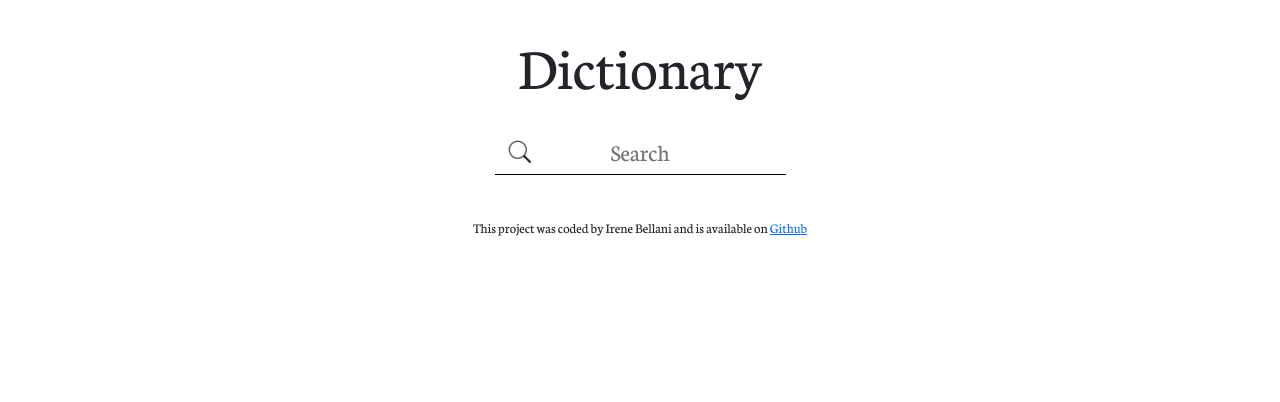
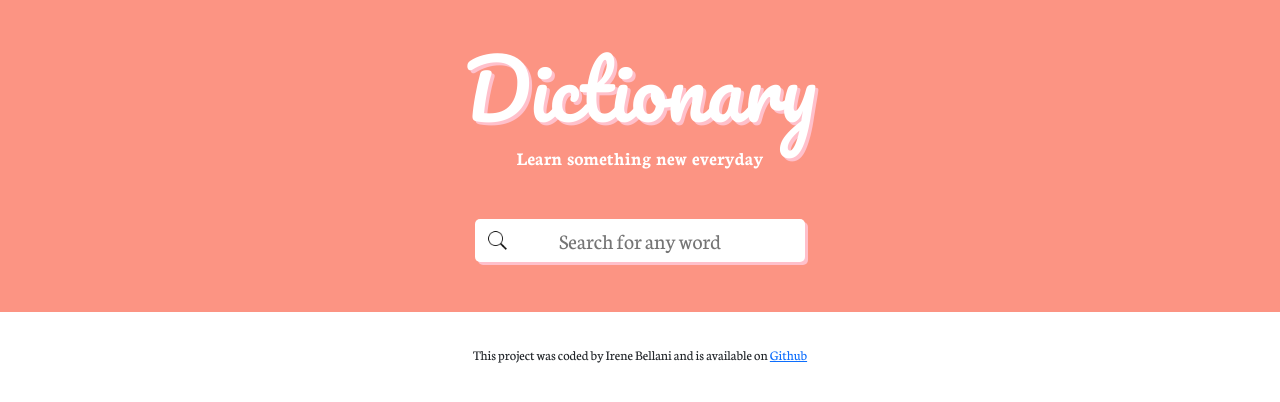
Before and after one commit to Ireb91/dictionary-app, a React (Create React App) app: page / in a window 1280 px wide. Shown: the top 402 px of the page. Built offline with nearby package versions, Linux system fonts and the light colour scheme; no server answers.

Commit message:
Header style fixed

```diff
--- a/src/App.css
+++ b/src/App.css
@@ -1,10 +1,13 @@
 @import url("https://fonts.googleapis.com/css2?family=Pacifico&display=swap");
-
-.App {
-  max-width: 900px;
-  margin: 20px auto;
-}
 
 footer {
   text-align: center;
 }
+
+.App {
+  max-width: 100%;
+}
+
+.Container {
+  width: 100%;
+}
--- a/src/App.js
+++ b/src/App.js
@@ -6,8 +6,7 @@ import Dictionary from "./Dictionary.js";
 function App() {
   return (
     <div className="App">
-      <div className="container">
-        <header className="App-header">Dictionary</header>
+      <div className="Container">
         <Dictionary defaultKeyWord="sunset" />
         <footer>
           <small>
--- a/src/Dictionary.css
+++ b/src/Dictionary.css
@@ -2,25 +2,40 @@
 
 input {
   border: none;
-  border-bottom: 1px solid;
-  padding: 4px 30px;
+  border-radius: 5px;
+  padding: 5px 60px;
   text-align: center;
   display: block;
   margin: 0 auto;
   font-family: "Neuton", serif;
-  font-size: 24px;
+  font-size: 22px;
   outline: none;
   margin-bottom: 40px;
   background-image: url("search_icon.png");
   background-repeat: no-repeat;
-  background-size: 30px;
+  background-size: 25px;
   background-position: 10px;
+  box-shadow: 3px 3px pink;
 }
 
-.App-header {
+.Dictionary-header {
+  padding: 40px 0px 10px;
+  background-color: #fc9483;
   text-align: center;
-  font-size: 60px;
-  font-family: "Neuton", serif;
-  margin-bottom: 20px;
-  color: #212529;
+  margin-bottom: 30px;
 }
+
+.Dictionary-header h1 {
+  font-size: 80px;
+  color: white;
+  font-family: "Pacifico", cursive;
+  text-shadow: 3px 3px pink;
+  margin-bottom: 10px;
+}
+
+.Dictionary-header h3 {
+  font-size: 19px;
+  font-weight: bold;
+  color: white;
+  margin-bottom: 50px;
+}
--- a/src/Dictionary.js
+++ b/src/Dictionary.js
@@ -43,14 +43,18 @@ export default function Dictionary(props) {
 
   if (loaded) {
     return (
-      <div>
+      <div className="Dictionary-full">
+        <div className="Dictionary-header">
+          <h1>Dictionary</h1>
+          <h3>Learn something new everyday</h3>
           <form onSubmit={handleSubmit}>
             <input
               type="text"
               onChange={handleKeywordChange}
-            placeholder="Search"
+              placeholder="Search for any word"
             />
           </form>
+        </div>
         <Results results={results} />
         <Photo photo={photo} />
       </div>
--- a/src/Example.js
+++ b/src/Example.js
@@ -1,6 +1,6 @@
 export default function Example(props) {
   if (props.example) {
-    return props.example;
+    return `"${props.example}"`;
   } else {
     return null;
   }
--- a/src/Meaning.css
+++ b/src/Meaning.css
@@ -18,11 +18,9 @@
 }
 
 .Result {
-  border: 2px solid #e5e4db;
   padding: 20px 30px;
   margin-bottom: 15px;
+  border: 3px solid palevioletred;
+  max-width: 800px;
+  margin-left: 30px;
 }
-
-.Result:hover {
-  background-color: #e5e4db;
-}
--- a/src/Photo.css
+++ b/src/Photo.css
@@ -5,5 +5,5 @@ img {
 }
 
 .photos {
-  padding: 10px;
+  padding: 40px;
 }
--- a/src/Results.css
+++ b/src/Results.css
@@ -9,14 +9,13 @@ body {
 }
 
 .Phonetic {
+  font-size: 30px;
   font-style: oblique;
 }
 
 .Word-section {
   text-align: center;
-  background-color: #e5e4db;
   color: #212529;
-  display: block;
-  margin: 0 auto 25px;
-  padding: 20px 20px;
+  max-width: fit-content;
+  margin: 0px 0px 20px 30px;
 }
--- a/src/Synonyms.css
+++ b/src/Synonyms.css
@@ -2,4 +2,6 @@ li {
   display: inline-block;
   margin: 5px 10px 5px 0px;
   font-style: italic;
+  border: 1px solid;
+  padding: 3px 10px;
 }
```
Lines whose indentation alone changed are shown as unchanged.
